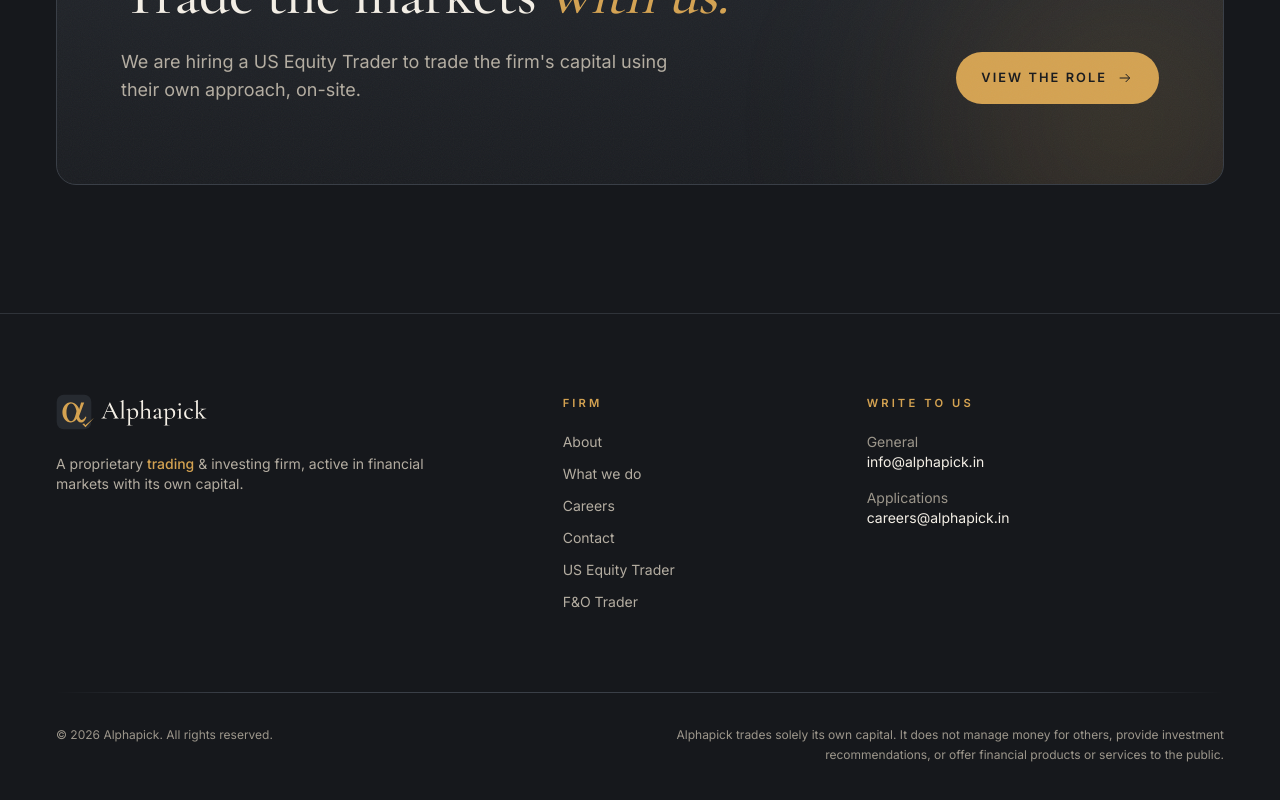
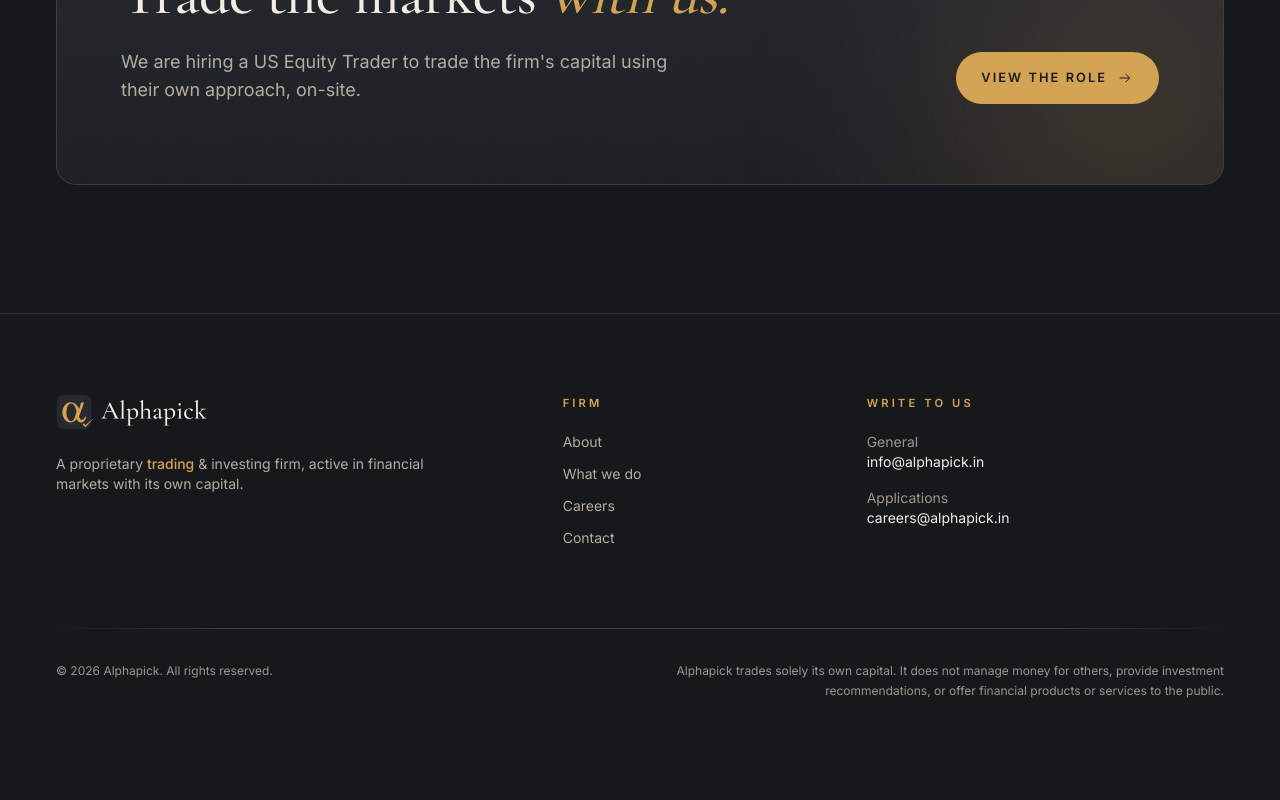
Before and after one commit to aditya123jain/alphapick-firm, a Next.js app: page / in a window 1280 px wide. Shown: the part 3891-4691 px from the top of the page. After the commit the page ends 4631 px from the top, so only its background shows below. Built offline with nearby package versions, Linux system fonts and the light colour scheme.

Commit message:
Remove role links from footer

```diff
--- a/components/Footer.tsx
+++ b/components/Footer.tsx
@@ -18,8 +18,6 @@
             {NAV.map((n) => (
               <li key={n.href}><Link href={n.href} className="link-u text-mute hover:text-ivory">{n.label}</Link></li>
             ))}
-            <li><Link href="/careers/us-equity-trader/" className="link-u text-mute hover:text-ivory">US Equity Trader</Link></li>
-            <li><Link href="/careers/fno-trader/" className="link-u text-mute hover:text-ivory">F&amp;O Trader</Link></li>
           </ul>
         </nav>
         <div className="md:col-span-4">
```
